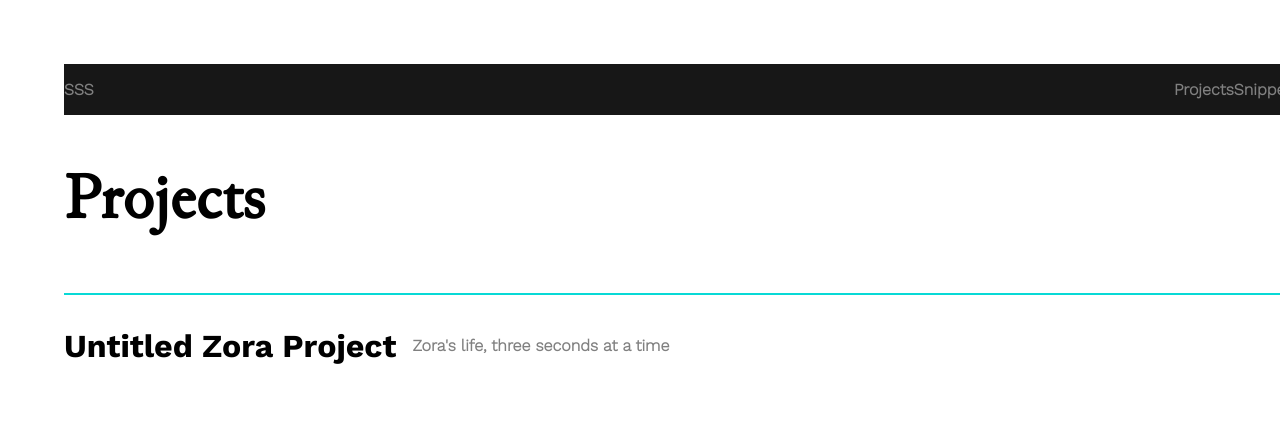
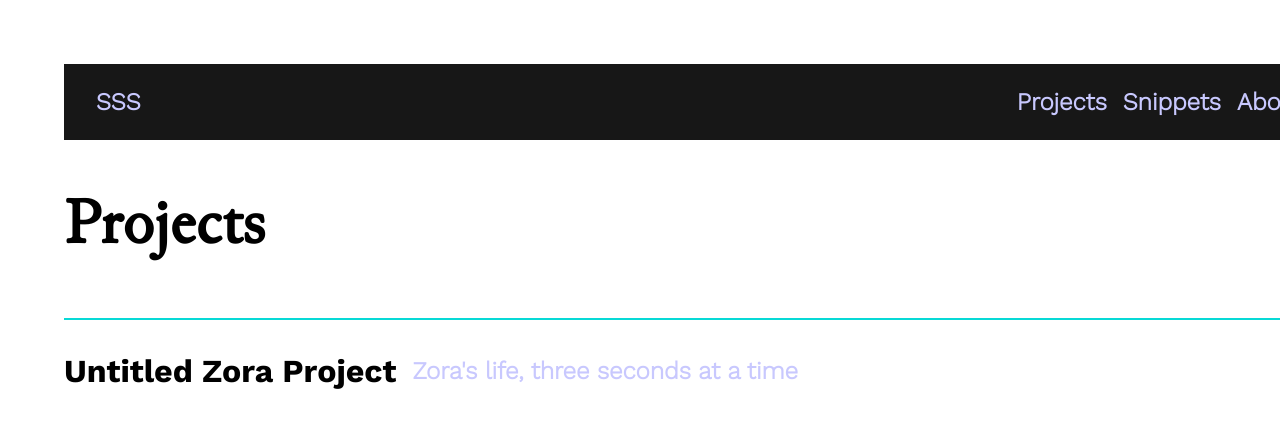
Before and after one commit to sanjeev-/personalsite, a React (Create React App) app in the folder frontend/: page /projects in a window 1280 px wide. Shown: the top 428 px of the page. Built offline with nearby package versions, Linux system fonts and the light colour scheme; no server answers.

Commit message:
Save progress -- header mostly resdesigned

```diff
--- a/frontend/src/components/Header.js
+++ b/frontend/src/components/Header.js
@@ -8,13 +8,15 @@ const Header = () => {
       backgroundColor={colors.grey[2]}
       justifyContent="space-between"
     >
-      <Flex>
+      <Flex px={4}>
         <Text>SSS</Text>
       </Flex>
-      <Flex>
-        <Text>Projects</Text>
-        <Text>Snippets</Text>
-        <Text>About</Text>
+      <Flex px={4}>
+        {["Projects", "Snippets", "About"].map((object, i) => (
+          <Flex px={2}>
+            <Text>{object}</Text>
+          </Flex>
+        ))}
       </Flex>
     </Flex>
   );
--- a/frontend/src/designSystem/Text.js
+++ b/frontend/src/designSystem/Text.js
@@ -1,10 +1,11 @@
 import styled from "styled-components";
+import { colors } from "./theme";
 
-// Create a Title component that'll render an <h1> tag with some styles
+// Create a Text component that'll render an <h1> tag with some styles
 const Text = styled.h3`
-  font-size: 1em;
+  font-size: 1.5em;
   text-align: left;
-  color: gray;
+  color: ${colors.purple[1]};
   font-family: "WorkSans-Light";
 `;
 
```
